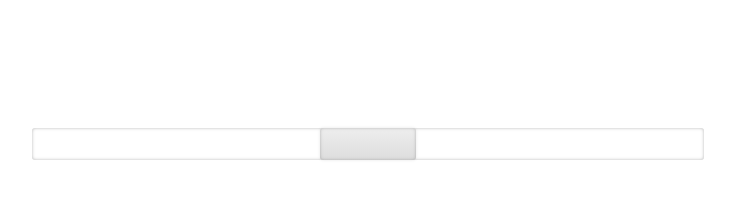
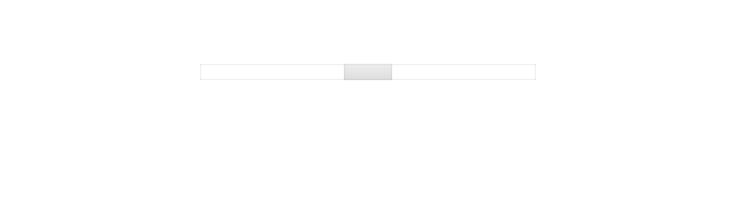
Before and after one commit to badlyhabits/css-loader, a plain HTML site: page loader.html in a window 1280 px wide. Shown: the whole page, without its empty margins (272-1007 px from the left). Drawn offline with Linux system fonts and the light colour scheme.

Commit message:
nothing special

```diff
--- a/loader.html
+++ b/loader.html
@@ -1,17 +1,17 @@
 <!DOCTYPE html>
 <html>
 <head>
-  <style>
+<style>
 
   .loader {
-    font-size: 2em;
     position: relative;
     width: 21em;
     height: 1em;
     margin: 4em auto;
     border-radius: .1em;
     background: rgba(255, 255, 255, .6);
-    box-shadow: 0 0 .1em rgba(0, 0, 0, .3) inset, 0 0 0 .1em rgba(255,255,255,0.7) inset }
+    box-shadow: 0 0 .1em rgba(0, 0, 0, .3) inset, 0 0 0 .1em rgba(255,255,255,0.7) inset;
+  }
 
   .loader-indicator {
     position: absolute;
@@ -34,8 +34,8 @@
   @keyframes move-loader-indicator {
     to { transform: translateX(18em); }
   }
-  </style>
 
+</style>
 </head>
 <body>
 
```
